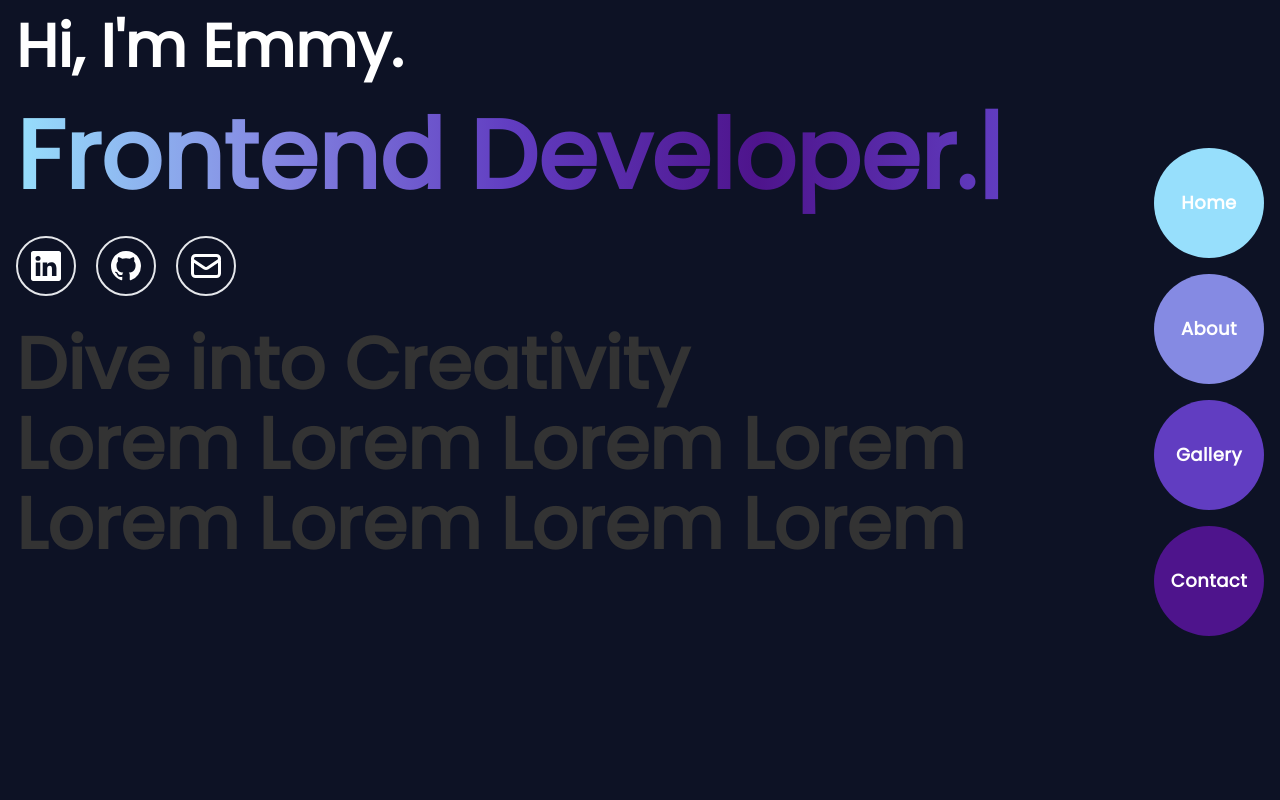
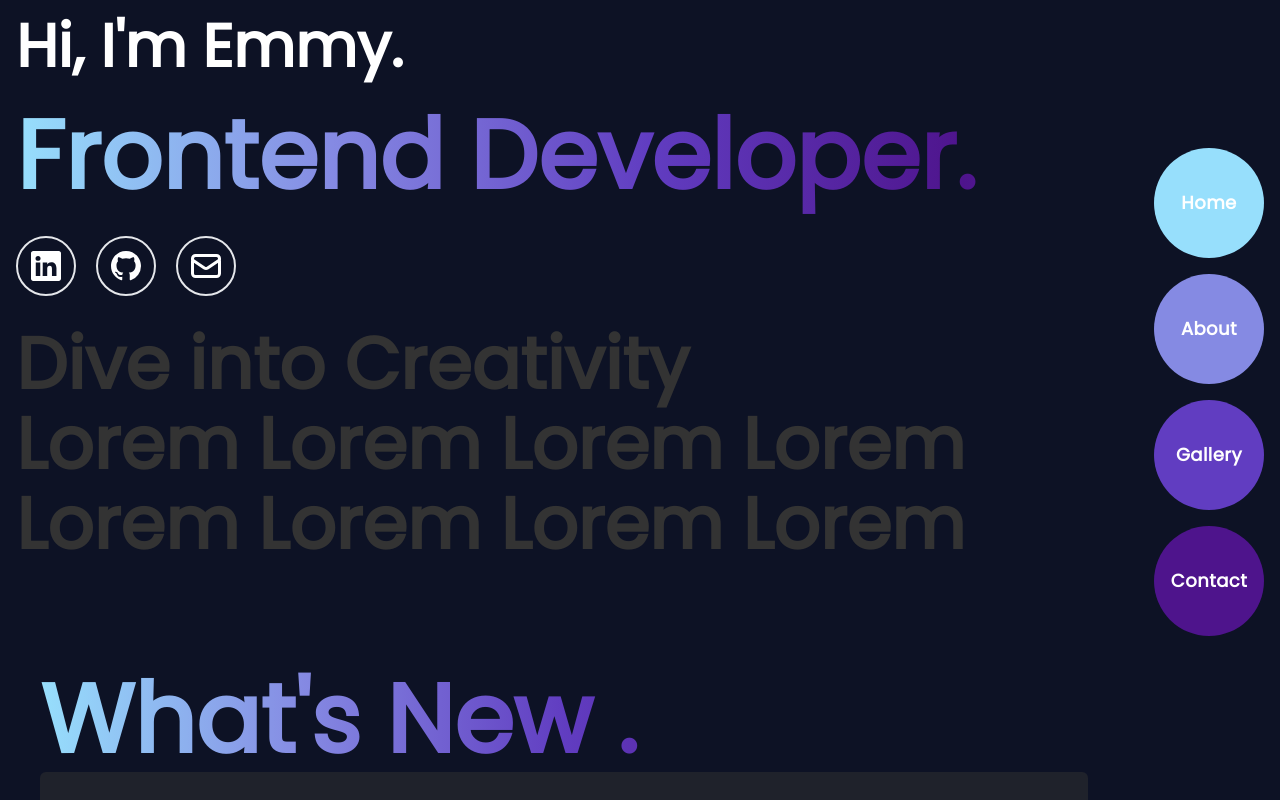
Before and after one commit to eobcre/portfolio-next13, a Next.js app: page / in a window 1280 px wide. Shown: the top 800 px of the page. Built offline with nearby package versions, Linux system fonts and the light colour scheme.

Commit message:
added a new component

```diff
--- a/src/app/page.tsx
+++ b/src/app/page.tsx
@@ -1,10 +1,12 @@
 // components
 import HeroSection from './components/HeroSection';
+import Latest from './components/Latest';
 
 export default function Home() {
   return (
     <main>
       <HeroSection />
+      <Latest />
     </main>
   );
 }
```
